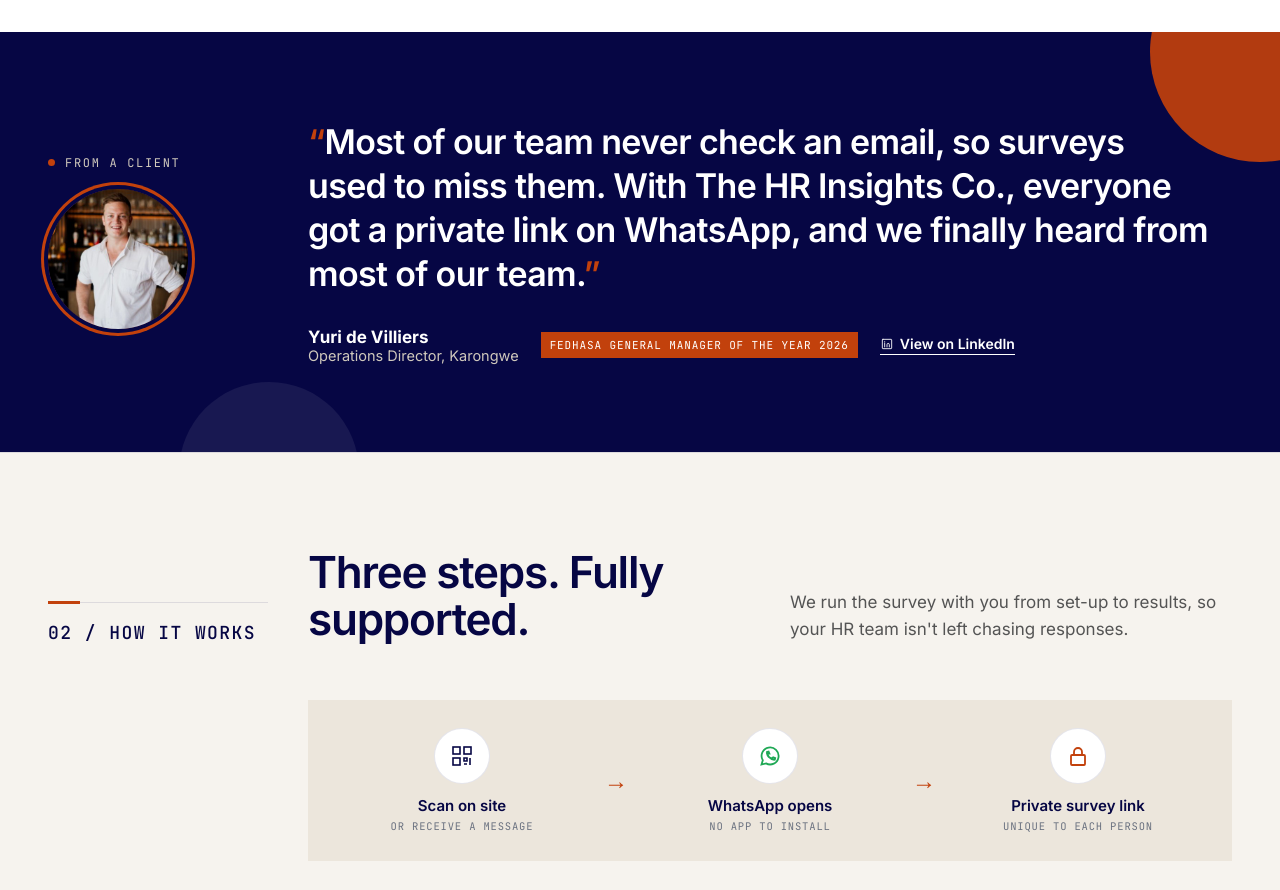
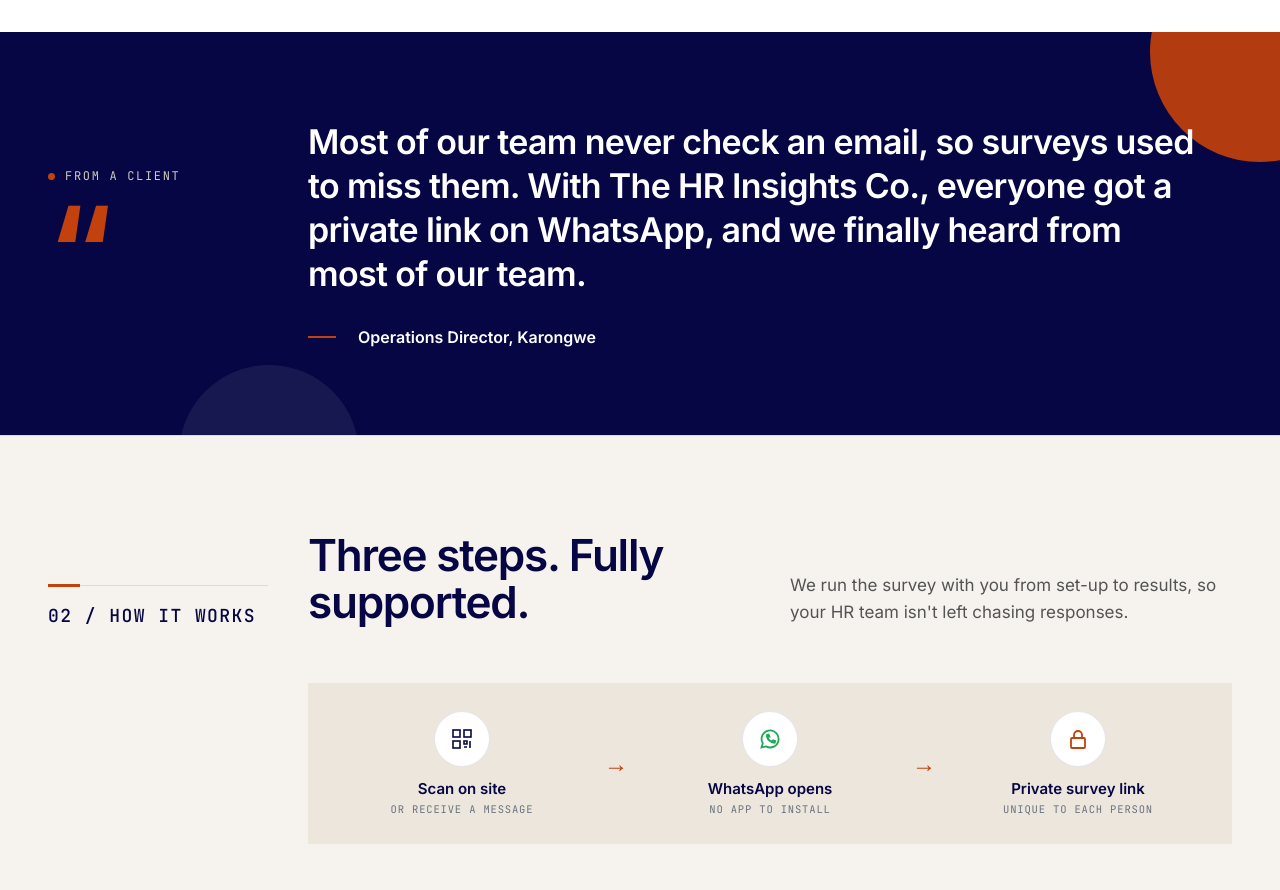
Before and after one commit to biancasmit683-netizen/HRinsightscov2, a React (Vite) app: page / in a window 1280 px wide. Shown: the part 1480-2370 px from the top of the page. Built offline with nearby package versions, Linux system fonts and the light colour scheme.

Commit message:
Testimonial: anonymous for now (no name, photo, LinkedIn or award); attributed to Operations Director, Karongwe
Co-Authored-By: Claude Opus 5.5 <noreply@anthropic.com>
Claude-Session: https://claude.ai/code/session_01Vf91w2bEHPv3FxK19iqoVh

```diff
--- a/src/page-engagement.jsx
+++ b/src/page-engagement.jsx
@@ -265,7 +265,7 @@ function Pricing() {
   );
 }
 
-// Client testimonial — quote and details approved by Yuri de Villiers.
+// Client testimonial (anonymous for now; name and photo to be added once approved).
 function Testimonial() {
   const isMobile = useIsMobile();
   const light = 'var(--ink-soft)';
@@ -278,22 +278,15 @@ function Testimonial() {
       <figure style={{ position:'relative', margin: 0, display:'grid', gridTemplateColumns: isMobile ? '1fr' : '220px minmax(0,1fr)', gap: isMobile ? 24 : 40, alignItems:'center' }}>
         <div style={{ display:'flex', flexDirection:'column', gap: 18, alignItems:'flex-start' }}>
           <div style={{ fontFamily:'JetBrains Mono,monospace', fontSize: 12, letterSpacing:'.14em', color: light, display:'flex', alignItems:'center', gap: 10 }}><span style={{ width: 7, height: 7, borderRadius:'50%', background:'var(--orange)' }}/>FROM A CLIENT</div>
-          <img src="/brand/testimonial-yuri.jpg" alt="Yuri de Villiers" width="140" height="140" style={{ width: isMobile ? 96 : 140, height: isMobile ? 96 : 140, borderRadius:'50%', objectFit:'cover', display:'block', boxShadow:'0 0 0 4px var(--ink), 0 0 0 7px var(--orange)' }}/>
+          <div aria-hidden="true" style={{ fontSize: isMobile ? 56 : 120, lineHeight: isMobile ? 0.5 : 0.8, height: isMobile ? 22 : 'auto', fontWeight: 700, color:'var(--orange)' }}>“</div>
         </div>
         <div>
           <blockquote style={{ margin: 0, fontSize: isMobile ? 22 : 34, lineHeight: 1.3, fontWeight: 600, letterSpacing:'-0.02em', maxWidth: 900 }}>
-            <span aria-hidden="true" style={{ color:'var(--orange)' }}>“</span>Most of our team never check an email, so surveys used to miss them. With The HR Insights Co., everyone got a private link on WhatsApp, and we finally heard from most of our team.<span aria-hidden="true" style={{ color:'var(--orange)' }}>”</span>
+            Most of our team never check an email, so surveys used to miss them. With The HR Insights Co., everyone got a private link on WhatsApp, and we finally heard from most of our team.
           </blockquote>
           <figcaption style={{ marginTop: isMobile ? 22 : 30, display:'flex', flexWrap:'wrap', alignItems:'center', gap:'12px 22px' }}>
-            <span>
-              <span style={{ display:'block', fontWeight: 700, fontSize: 17 }}>Yuri de Villiers</span>
-              <span style={{ display:'block', fontSize: 14.5, color: light }}>Operations Director, Karongwe</span>
-            </span>
-            <span style={{ fontFamily:'JetBrains Mono,monospace', fontSize: 11, letterSpacing:'.08em', color:'#fff', background:'var(--orange)', padding:'6px 9px' }}>FEDHASA GENERAL MANAGER OF THE YEAR 2026</span>
-            <a href="https://www.linkedin.com/in/yuri-de-villiers-3a21b1177/" target="_blank" rel="noopener noreferrer"
-              style={{ display:'inline-flex', alignItems:'center', gap: 6, fontSize: 14, fontWeight: 600, color:'#fff', textDecoration:'none', borderBottom:'1px solid #fff', paddingBottom: 2 }}>
-              <Icon name="linkedin" size={14} color="#fff"/> View on LinkedIn
-            </a>
+            <span style={{ width: 28, height: 2, background:'var(--orange)' }}/>
+            <span style={{ fontWeight: 600, fontSize: 16 }}>Operations Director, Karongwe</span>
           </figcaption>
         </div>
       </figure>
```
Also changed, not shown: public/brand/testimonial-yuri.jpg (deleted).
